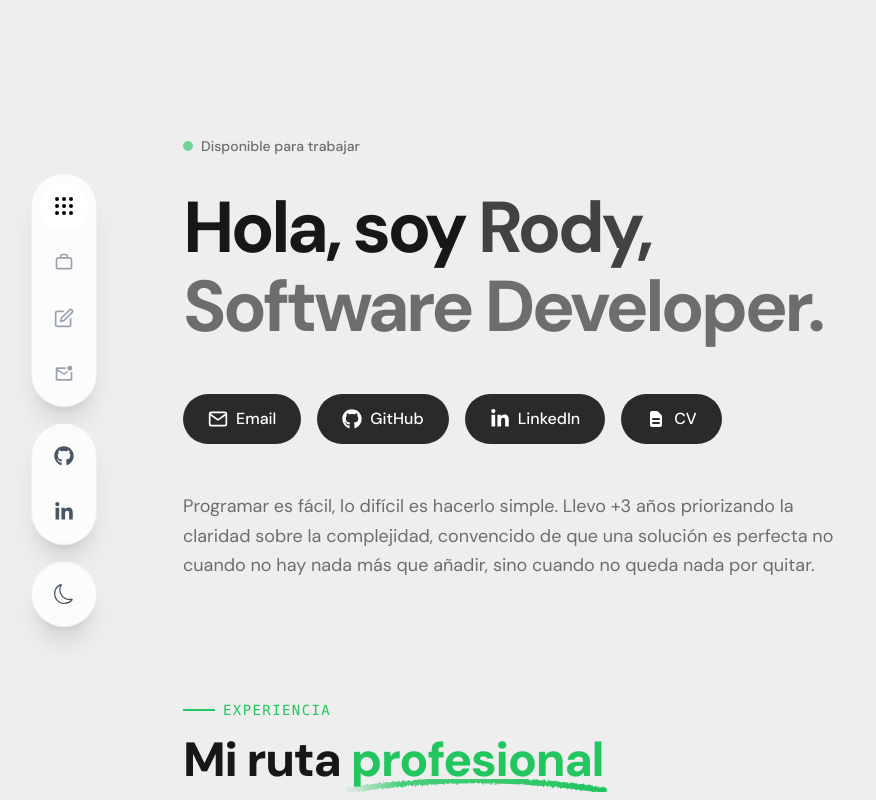
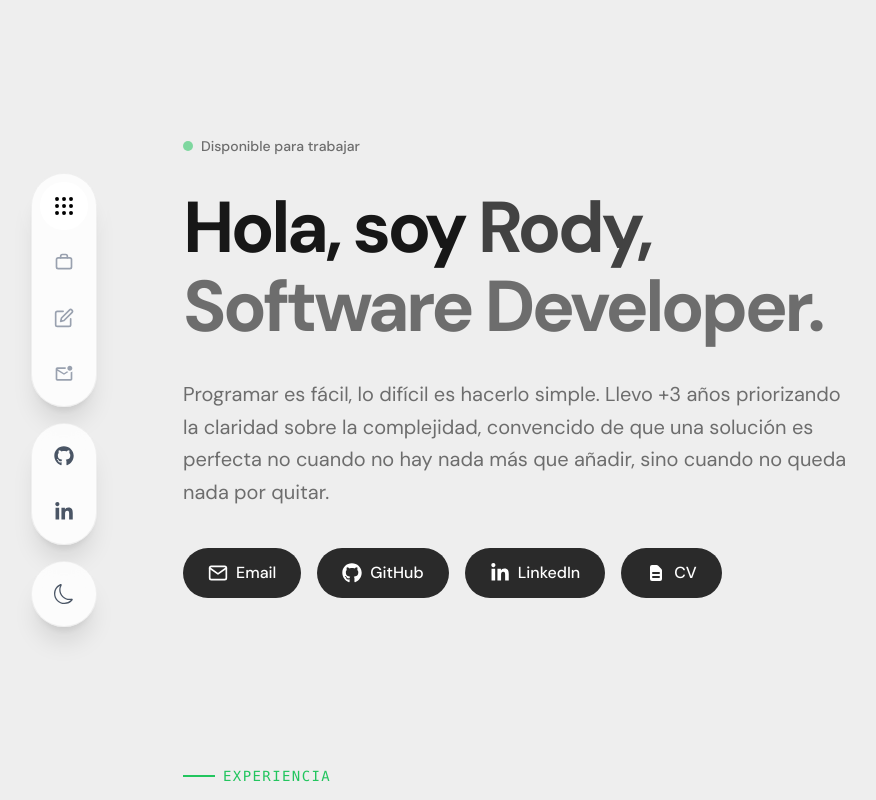
Before and after one commit to rody-huancas/dev-portfolio, a Next.js app: page / in a window 1280 px wide. Shown: the top 800 px of the page, without its empty margins (9-885 px from the left). Built offline with nearby package versions, Linux system fonts and the light colour scheme.

Commit message:
feat: update HeroSection text and structure for improved clarity and engagement

```diff
--- a/src/components/HeroSection/index.tsx
+++ b/src/components/HeroSection/index.tsx
@@ -26,7 +26,7 @@ const HeroSection = () => {
           </span>
         </div>
 
-        <h1 className="text-4xl md:text-7xl font-bold mb-12 leading-[1.1] tracking-tighter">
+        <h1 className="text-4xl md:text-7xl font-bold mb-8 leading-[1.1] tracking-tighter">
           Hola, soy{" "}
           <span className="text-background/80 dark:text-foreground">Rody,</span>
           <br />
@@ -34,6 +34,13 @@ const HeroSection = () => {
             Software Developer.
           </span>
         </h1>
+
+        <p className="text-background/60 dark:text-foreground text-lg md:text-xl max-w-2xl leading-relaxed mb-10">
+          Programar es fácil, lo difícil es hacerlo simple. Llevo +3 años
+          priorizando la claridad sobre la complejidad, convencido de que una
+          solución es perfecta no cuando no hay nada más que añadir, sino cuando
+          no queda nada por quitar.
+        </p>
 
         <nav
           className="flex flex-wrap items-center gap-4 mb-12"
@@ -71,13 +78,6 @@ const HeroSection = () => {
             label="CV"
           />
         </nav>
-
-        <p className="text-background/60 dark:text-foreground text-lg max-w-2xl leading-relaxed">
-          Programar es fácil, lo difícil es hacerlo simple. Llevo +3 años
-          priorizando la claridad sobre la complejidad, convencido de que una
-          solución es perfecta no cuando no hay nada más que añadir, sino cuando
-          no queda nada por quitar.
-        </p>
       </div>
 
       <ExperienceSection />
```
